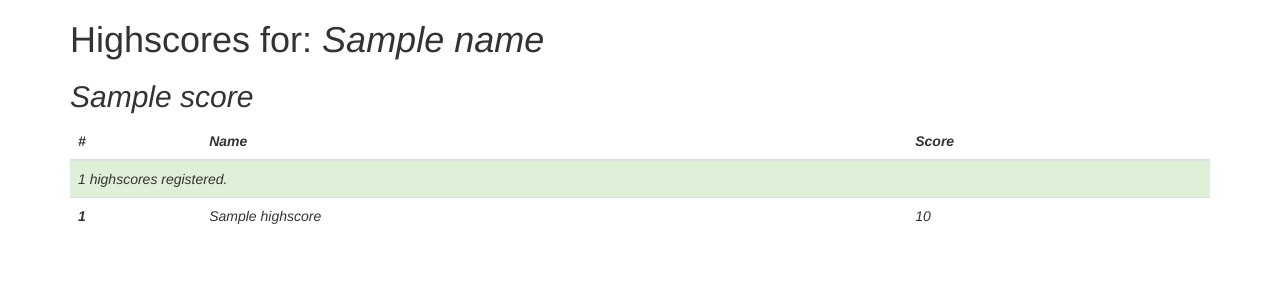
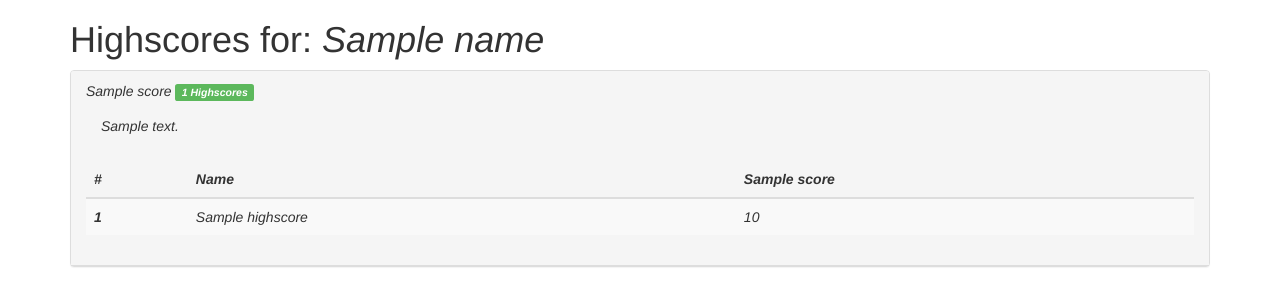
Before and after one commit to local-minimum/UnitySocial, a Flask app: template templates/highscores.html in a window 1280 px wide. Shown: the top 306 px of the page. Run offline with Flask 2, Linux system fonts and the light colour scheme; the template is opened without the code that fills it: most values are stand-ins (such as "Sample title", 1, 10 or a date in 2020); some libraries are stand-ins or nearby versions.

Commit message:
More settings and nicer score page

```diff
--- a/app/api.py
+++ b/app/api.py
@@ -93,6 +93,7 @@ def add_api(app):
             scores[score_type].update(
                 count=len(ranked_highscores),
                 type=score_type,
+                score_name=score_settings.get("scoreName", "Score"),
             )
             all_highscores[score_type] = ranked_highscores[:count]
 
--- a/templates/highscores.html
+++ b/templates/highscores.html
@@ -10,29 +10,34 @@
     <div class="container">
       <h1>Highscores for: <em>{{ name }}<em></h1>
       {% for score in scores.values() %}
-      <h2>{{ score.name }}</h2>
+      <div class="panel panel-default">
+        <div class="panel-heading">
+          <stong>{{ score.name }}</strong>
+          {% if not score.count %}
+          <span class="label label-warning">
+            No Highscores
+          </span>
+          {% else %}
+          <span class="label label-success">
+            {{ score.count }} Highscores
+          </span>
+          {% endif %}
+        <div class="panel-body">
+          {% if score.description %}
+          <p class="text-justify">{{ score.description }}</p>
+          {% else %}
+          <p class="text-justify">No explanation given for this high-score, hopefully it is self-explanatory.</p>
+          {% endif %}
+        </div>
         <table class="table table-striped">
           <thead>
             <tr>
               <th>#</th>
               <th>Name</th>
-            <th>Score</th>
+              <th>{{score.score_name}}</th>
             </tr>
           </thead>
           <tbody>
-          {% if not score.count %}
-          <tr class="warning">
-            <td colspan="3">
-              No highscores yet!
-            </td>
-          </tr>
-          {% else %}
-          <tr class="success">
-            <td colspan="3">
-              {{ score.count }} highscores registered.
-            </td>
-          </tr>
-          {% endif %}
             {% for entry in all_highscores[score.type] %}
             <tr>
               <th scope="row">{{ entry.rank }}</th>
@@ -42,6 +47,7 @@
             {% endfor %}
           </tbody>
         </table>
+      </div>
       {% endfor %}
     </div>
   </body>
```
Lines whose indentation alone changed are shown as unchanged.
